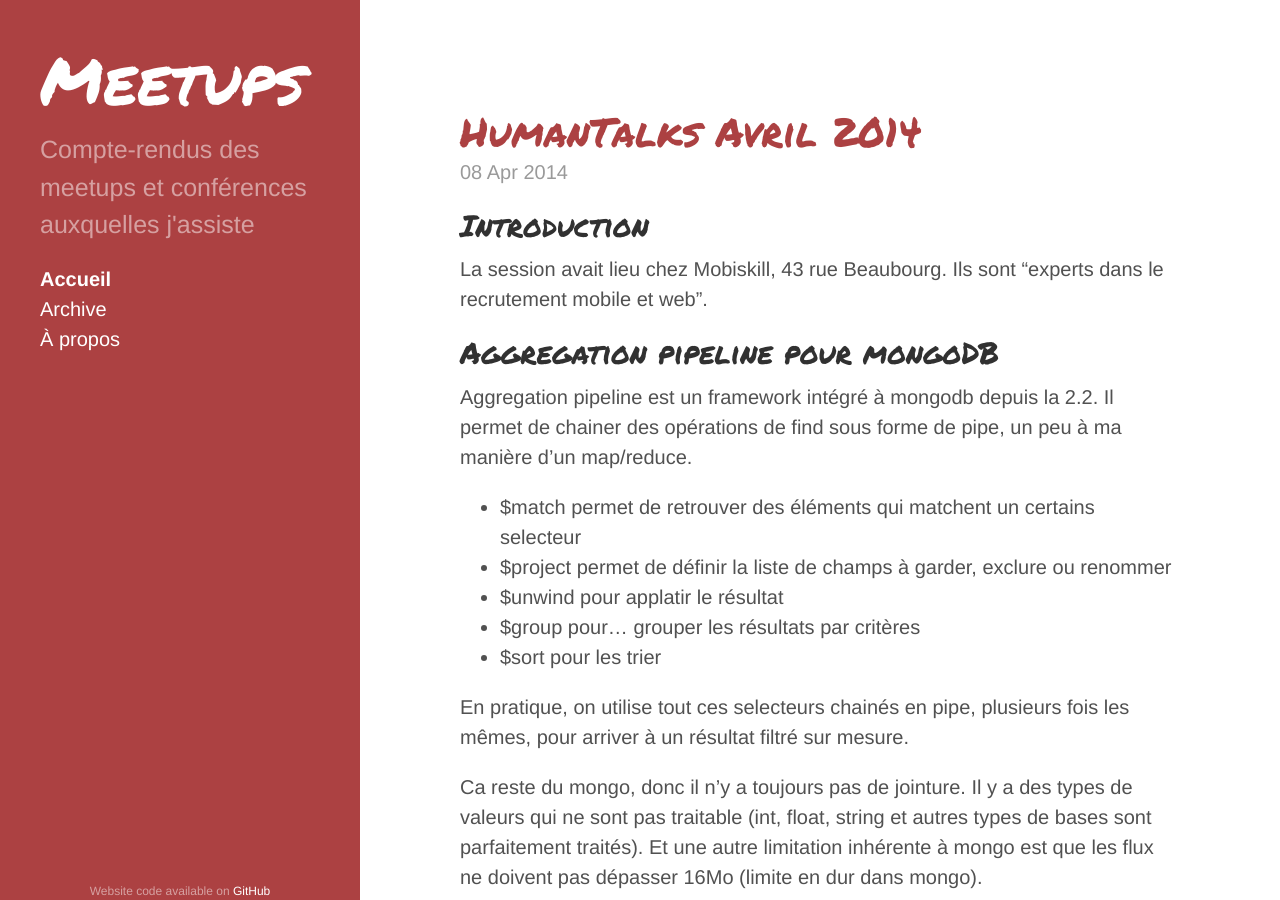
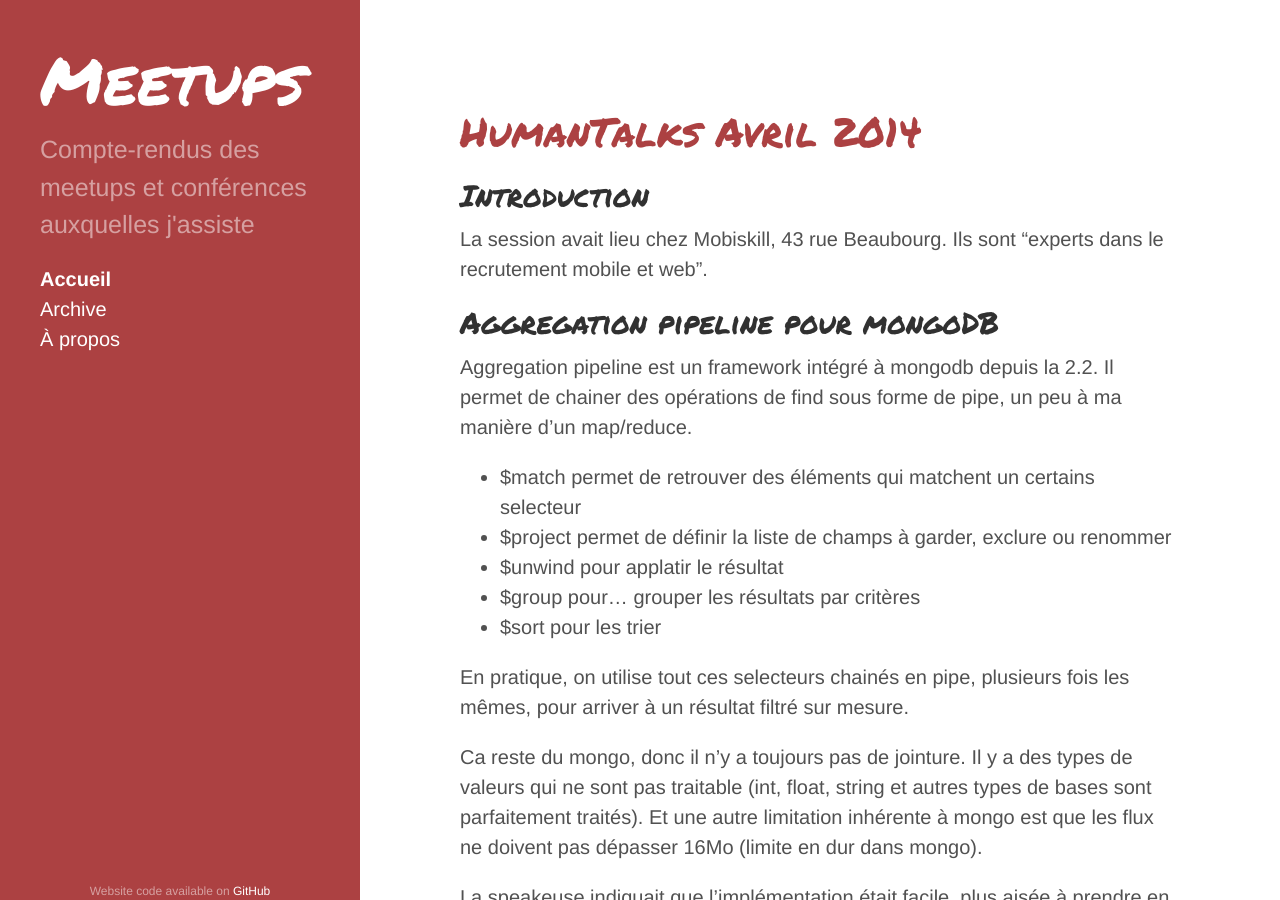
Before and after one commit to pixelastic/meetups.pixelastic.com, a Jekyll site: the page built from index.html, in a window 1280 px wide and 900 px high. Built offline with Jekyll 4.4.1, drawn with Linux system fonts in a browser that asks for light colours; Markdown is read by kramdown in place of the engine named in the settings; the list of posts is cut into pages by our own code; some of the changed text lies outside the part shown.

Commit message:
Removing date on posts.

```diff
--- a/index.html
+++ b/index.html
@@ -13,8 +13,6 @@ id: index
       </a>
     </h1>
 
-    <span class="post-date">{{ post.date | date_to_string }}</span>
-
     {{ post.content }}
   </div>
   {% endfor %}
@@ -22,17 +20,17 @@ id: index
 
 <div class="pagination">
   {% if paginator.next_page %}
-    <a class="pagination-item older" href="/page{{paginator.next_page}}">Older</a>
+    <a class="pagination-item older" href="/page{{paginator.next_page}}">Suivant</a>
   {% else %}
-    <span class="pagination-item older">Older</span>
+    <span class="pagination-item older">Suivant</span>
   {% endif %}
   {% if paginator.previous_page %}
     {% if paginator.page == 2 %}
-      <a class="pagination-item newer" href="/">Newer</a>
+      <a class="pagination-item newer" href="/">Précédent</a>
     {% else %}
-      <a class="pagination-item newer" href="/page{{paginator.previous_page}}">Newer</a>
+      <a class="pagination-item newer" href="/page{{paginator.previous_page}}">Précédent</a>
     {% endif %}
   {% else %}
-    <span class="pagination-item newer">Newer</span>
+    <span class="pagination-item newer">Précédent</span>
   {% endif %}
 </div>
```
Also changed, not shown: _layouts/post.html (+1 -18 lines).
